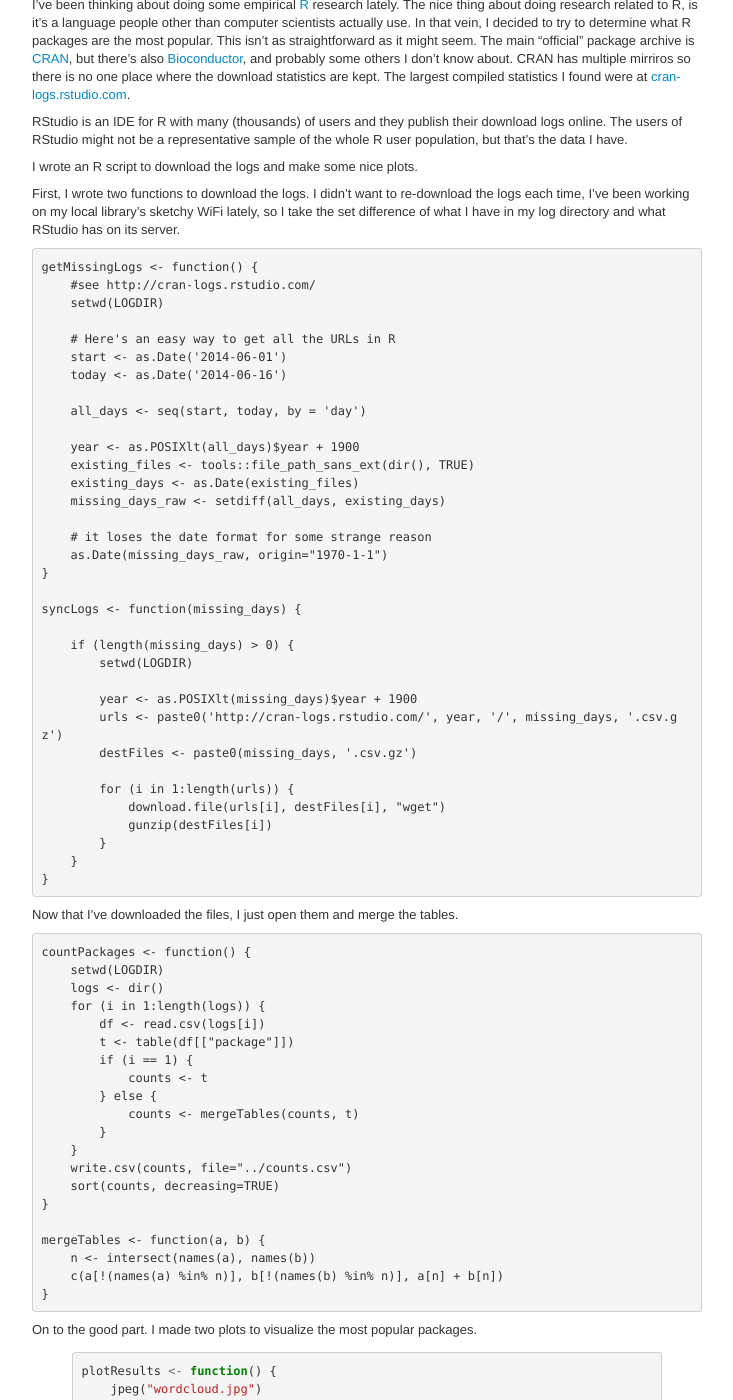
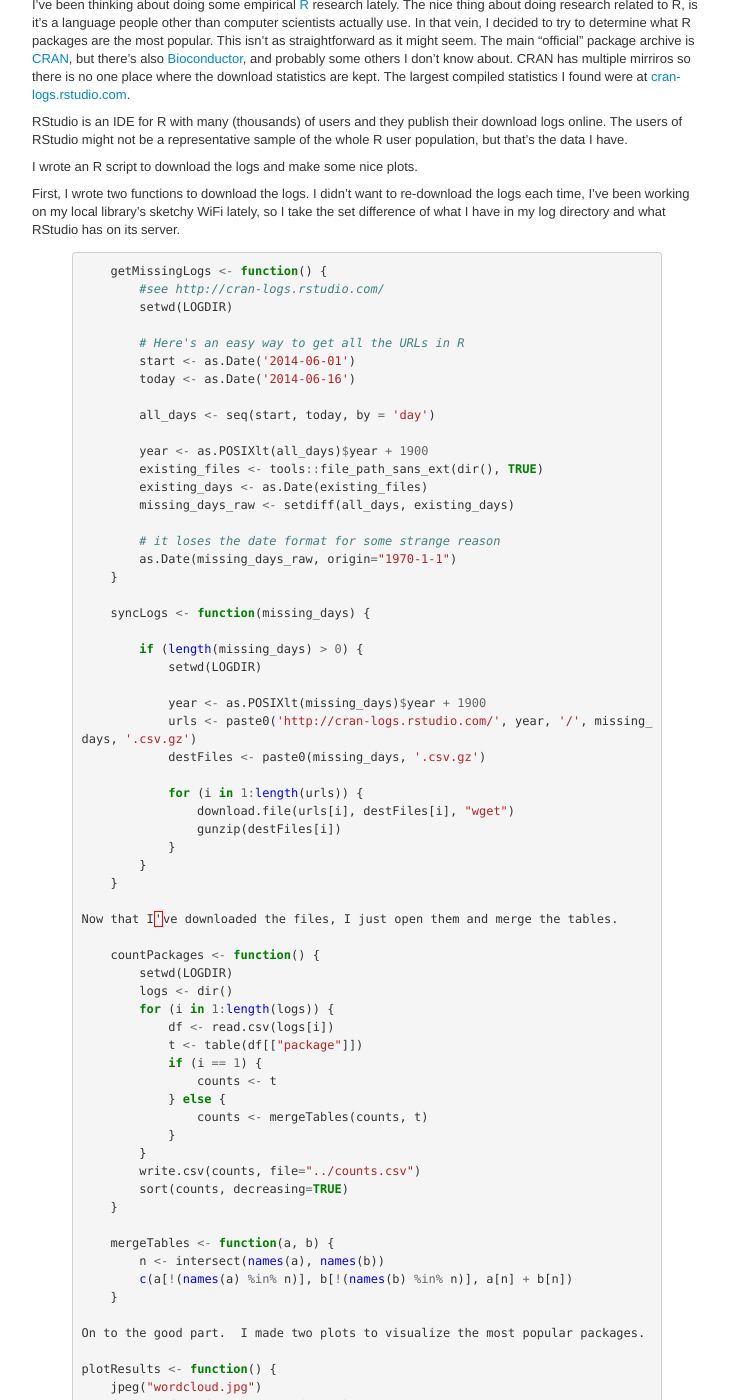
Before and after one commit to scottcarr/scottcarr.github.com, a Jekyll site: the page built from _posts/2014-06-18-2014-most-popular-r-packages.md, in a window 1280 px wide and 1400 px high, scrolled down 377 px. Shown: the whole window, without its empty margins (23-756 px from the left). Built offline with Jekyll 4.4.1, drawn with Linux system fonts in a browser that asks for light colours.

Commit message:
fix r post

```diff
--- a/_posts/2014-06-18-2014-most-popular-r-packages.md
+++ b/_posts/2014-06-18-2014-most-popular-r-packages.md
@@ -21,6 +21,7 @@
 First, I wrote two functions to download the logs.
 I didn't want to re-download the logs each time, I've been working on my local library's sketchy WiFi lately, so I take the set difference of what I have in my log directory and what RStudio has on its server.
 
+{% highlight R%}
     getMissingLogs <- function() {
         #see http://cran-logs.rstudio.com/
         setwd(LOGDIR)
@@ -81,7 +82,6 @@
 
 On to the good part.  I made two plots to visualize the most popular packages.
 
-{% highlight R%}
 plotResults <- function() {
     jpeg("wordcloud.jpg")
     d <- read.csv("countsSorted.csv")
```
